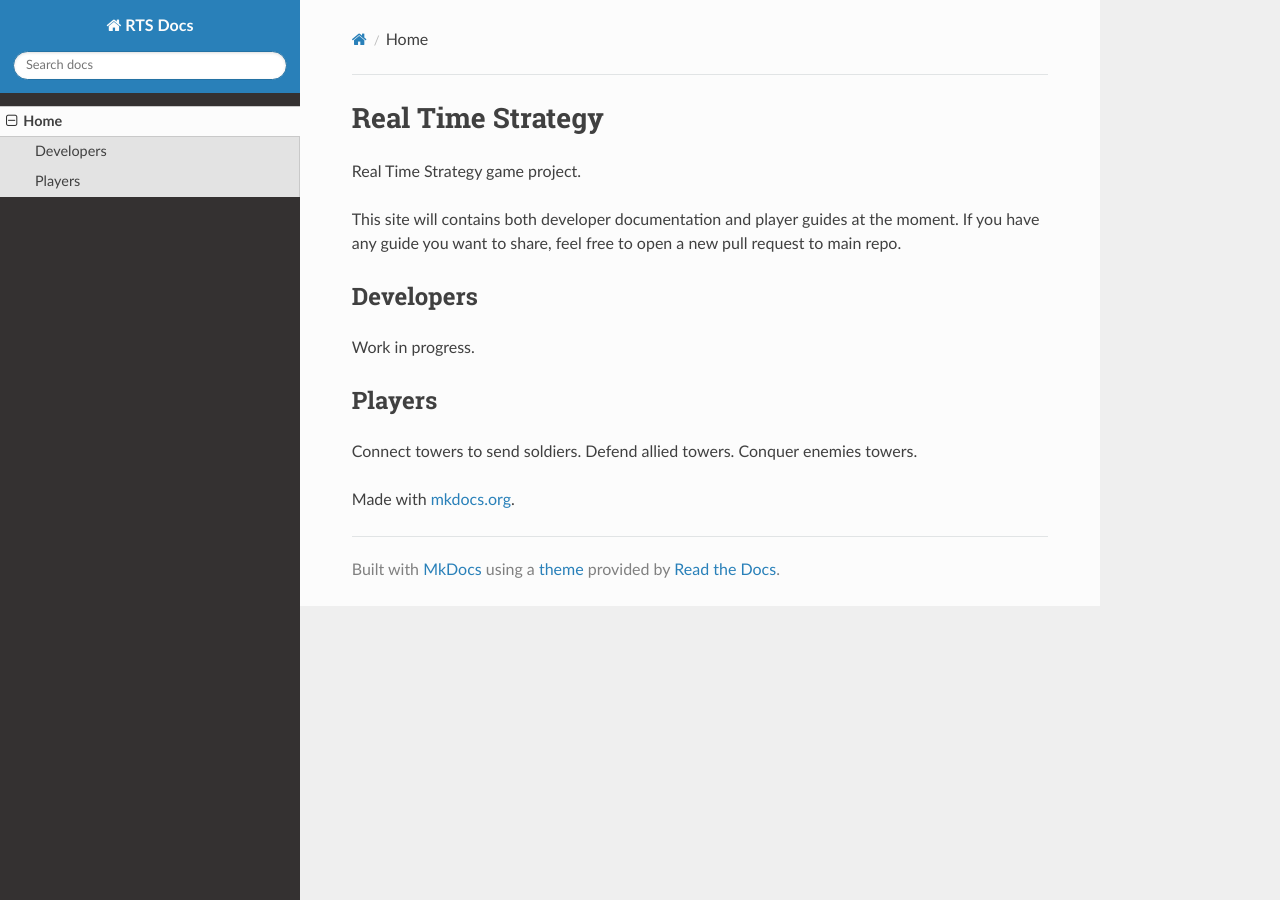
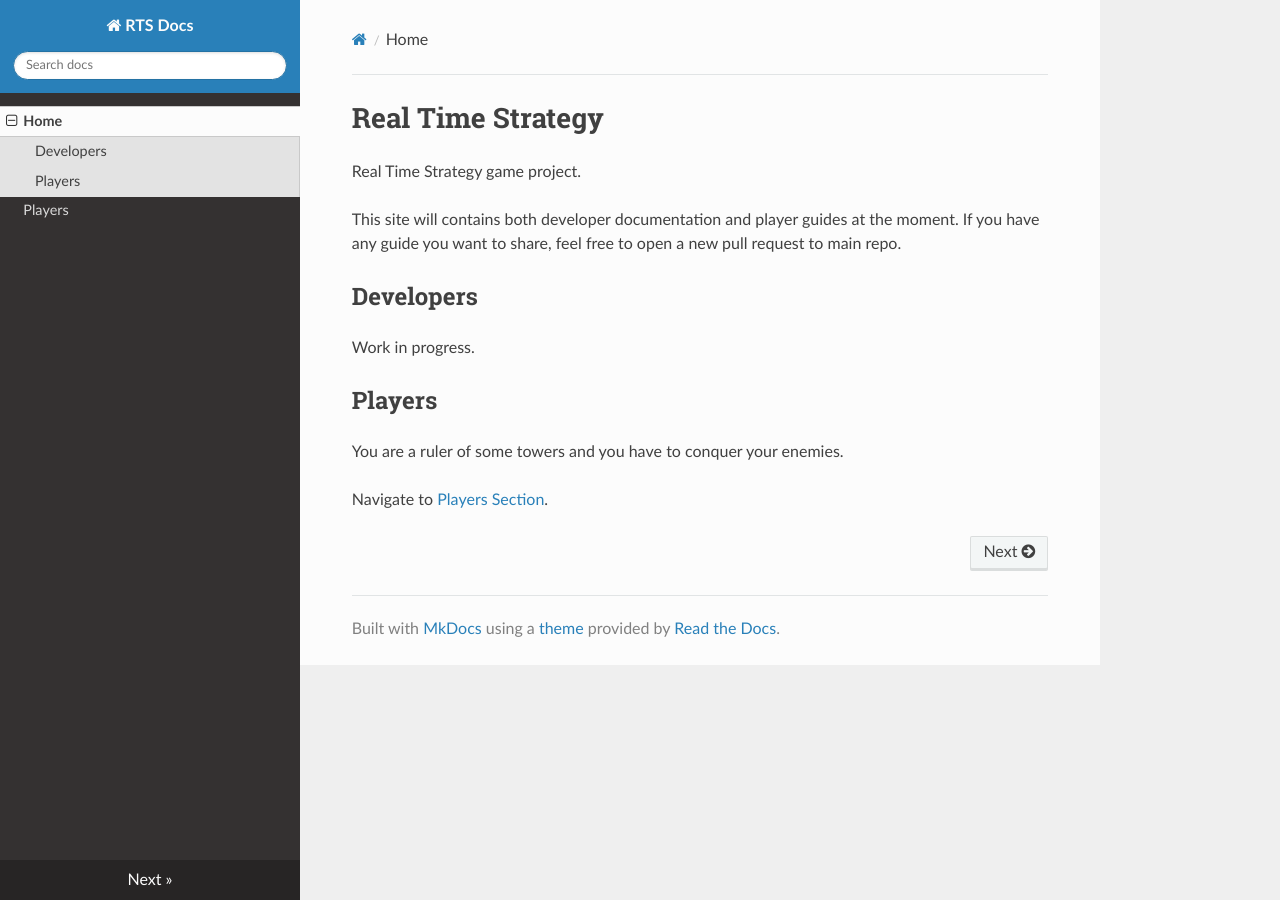
Before and after one commit to Daniele-Tentoni/rts, an MkDocs documentation site: the page built from docs/index.md, in a window 1280 px wide. Built offline with MkDocs 1.6.1, drawn with Linux system fonts in a browser that asks for light colours; nearby versions of some CDN libraries.

Commit message:
doc(mkdoc): explain to players simple game entites

```diff
--- a/docs/index.md
+++ b/docs/index.md
@@ -10,6 +10,6 @@ Work in progress.
 
 ## Players
 
-Connect towers to send soldiers. Defend allied towers. Conquer enemies towers.
+You are a ruler of some towers and you have to conquer your enemies.
 
-Made with [mkdocs.org](https://www.mkdocs.org).
+Navigate to [Players Section](players/index.md).
--- a/mkdocs.yml
+++ b/mkdocs.yml
@@ -3,5 +3,6 @@ site_url: https://rts.readthedocs.io/
 
 nav:
   - Home: index.md
+  - Players: players/index.md
 
 theme: readthedocs
```
Also changed, not shown: docs/players/index.md (added, +29 -0 lines).
